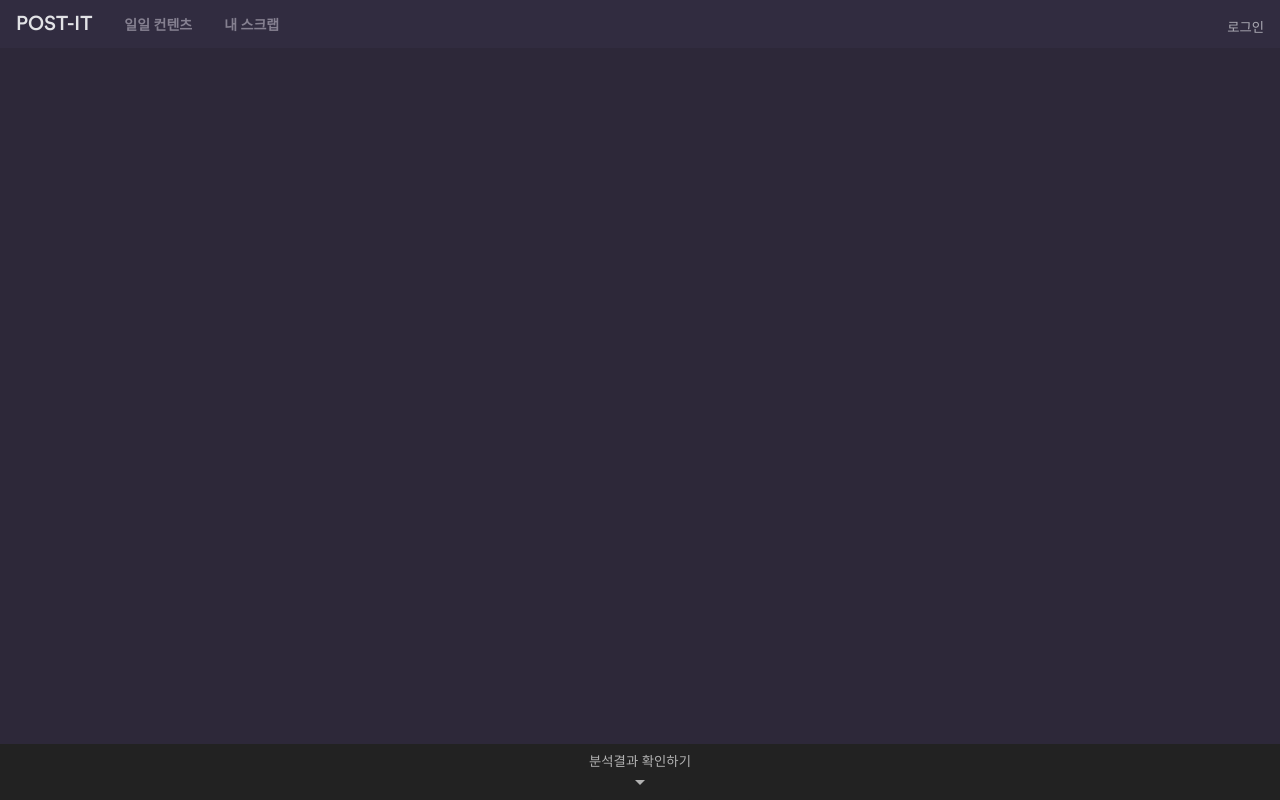
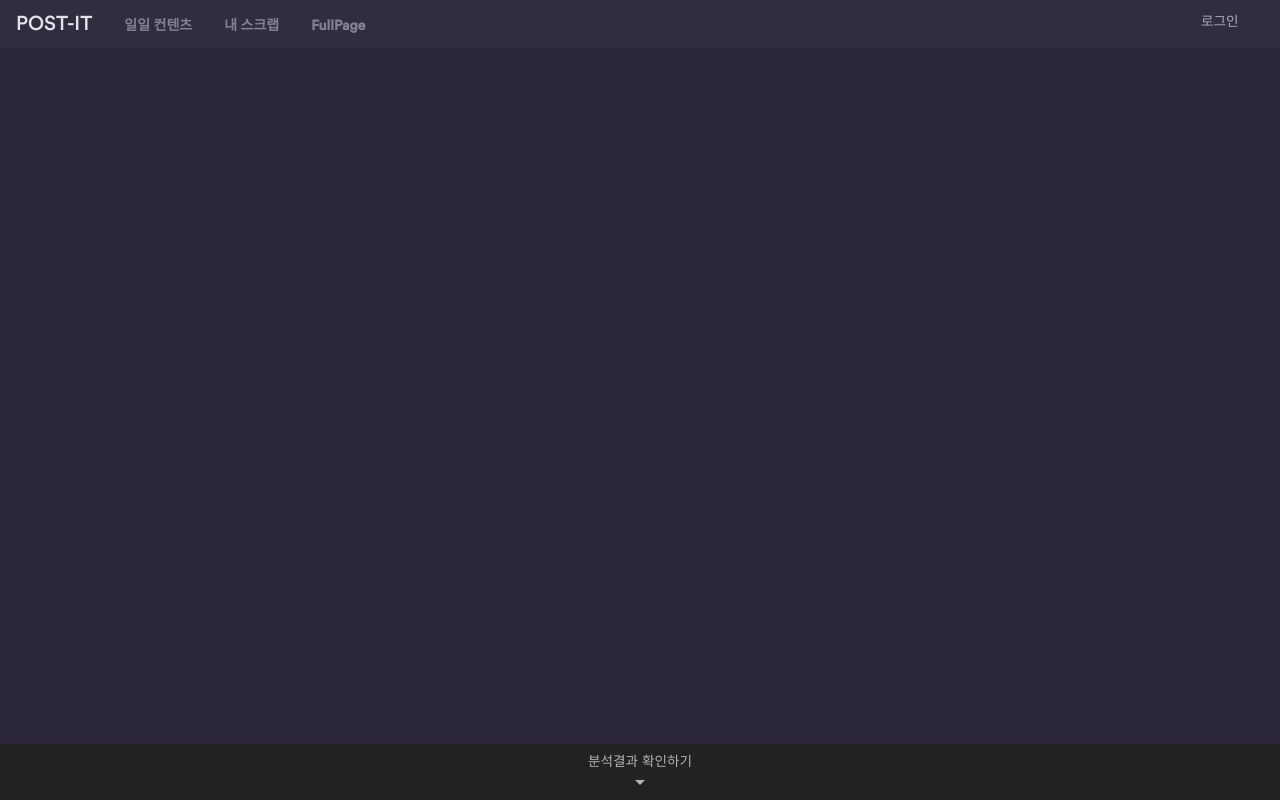
Before and after one commit to juneyoung-jo/Project_POST-IT, a React (Create React App) app in the folder frontend/: page / in a window 1280 px wide. Shown: the top 800 px of the page. Built offline with nearby package versions, Linux system fonts and the light colour scheme; what @amcharts/amcharts4 would draw is missing.

Commit message:
Feat: FullPage 예제코드 추가

```diff
--- a/frontend/src/App.tsx
+++ b/frontend/src/App.tsx
@@ -21,6 +21,7 @@ import Home from 'pages/Home';
 import ChartTest from 'pages/ChartTest';
 import Contents from 'pages/Contents';
 import MyFolder from 'pages/MyFolder';
+import FullPage from 'pages/FullPage.js';
 
 const IndexRouter: React.FC = (): ReactElement => {
   return (
@@ -37,6 +38,7 @@ const IndexRouter: React.FC = (): ReactElement => {
             <Route path="/charttest" exact component={ChartTest} />
             <Route path="/contents" component={Contents} />
             <Route path="/myfolder" exact component={MyFolder} />
+            <Route path="/fullpage" exact component={FullPage} />
           </Switch>
         </Suspense>
         <Footer />
--- a/frontend/src/components/common/Header.tsx
+++ b/frontend/src/components/common/Header.tsx
@@ -62,6 +62,9 @@ function Header() {
         <Link className="header-menus" to="/myfolder">
           내 스크랩
         </Link>
+        <Link className="header-menus" to="/fullpage">
+          FullPage
+        </Link>
       </div>
       <div>
         <LoginButton onClick={openModal}>
--- /dev/null
+++ b/frontend/src/pages/FullPage.js
@@ -0,0 +1,56 @@
+// eslint-disable import/no-extraneous-dependencies
+import React from 'react';
+import ReactDOM from 'react-dom';
+import 'fullpage.js/vendors/scrolloverflow'; // Optional. When using scrollOverflow:true
+import ReactFullpage from '@fullpage/react-fullpage';
+
+import './FullPageStyle.css';
+
+class FullpageWrapper extends React.Component {
+  onLeave(origin, destination, direction) {
+    console.log('Leaving section ' + origin.index);
+  }
+  afterLoad(origin, destination, direction) {
+    console.log('After load: ' + destination.index);
+  }
+  render() {
+    return (
+      <ReactFullpage
+        scrollOverflow={true}
+        sectionsColor={['orange', 'purple', 'green']}
+        onLeave={this.onLeave.bind(this)}
+        afterLoad={this.afterLoad.bind(this)}
+        render={({ state, fullpageApi }) => {
+          return (
+            <div id="fullpage-wrapper">
+              <div className="section section1">
+                <h3>Section 1</h3>
+              </div>
+              <div className="section">
+                <div className="slide">
+                  <h3>Slide 2.1</h3>
+                </div>
+                <div className="slide">
+                  <h3>Slide 2.2</h3>
+                </div>
+                <div className="slide">
+                  <h3>Slide 2.3</h3>
+                </div>
+              </div>
+              <div className="section">
+                <h3>Section 3</h3>
+                <button onClick={() => fullpageApi.moveTo(1, 0)}>
+                  Move top
+                </button>
+              </div>
+            </div>
+          );
+        }}
+      />
+    );
+  }
+}
+
+// ReactDOM.render(<FullpageWrapper />, document.getElementById('react-root'));
+
+export default FullpageWrapper;
--- /dev/null
+++ b/frontend/src/pages/FullPageStyle.css
@@ -0,0 +1,30 @@
+body {
+  font-family: arial, helvetica;
+}
+
+h3 {
+  font-size: 5em;
+  text-align: center;
+  color: #fff;
+  font-weight: 700;
+}
+
+#section1 {
+  color: #fff;
+}
+
+.fp-section {
+  text-align: center;
+}
+
+button {
+  padding: 0.93em 1.87em;
+  background: #35495e;
+  border-radius: 5px;
+  border-color: transparent;
+  display: block;
+  color: #fff;
+  margin: 0 auto;
+  cursor: pointer;
+  font-size: 0.85em;
+}
```
Also changed, not shown: 1 other file (tests, documents, lock files or other folders).
